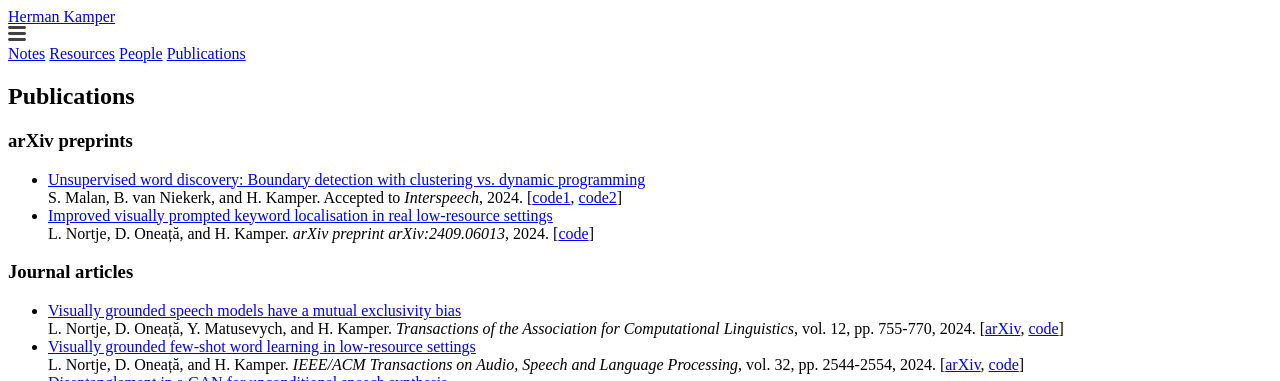
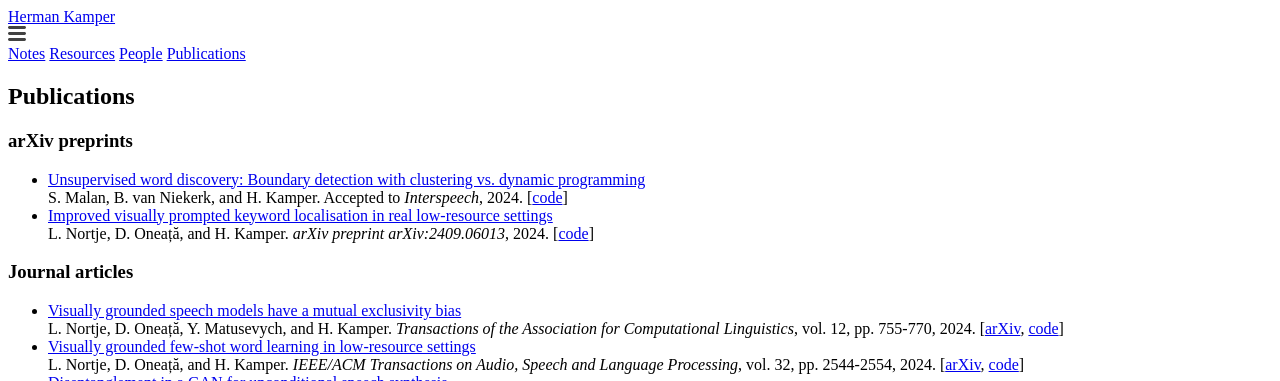
Before and after one commit to kamperh/kamperh.github.io, a Jekyll site: the page built from publications.md, in a window 1280 px wide and 900 px high. Shown: the top 381 px of the window. Built offline with Jekyll 4.4.1, drawn with Linux system fonts in a browser that asks for light colours; a style sheet for code colours, icons or effects is not loaded.

Commit message:
Update publications.md

```diff
--- a/publications.md
+++ b/publications.md
@@ -11,7 +11,7 @@ order: 5
 ### arXiv preprints
 
 - [Unsupervised word discovery: Boundary detection with clustering vs. dynamic programming](https://arxiv.org/abs/2409.14486)
-  S. Malan, B. van Niekerk, and H. Kamper. Accepted to *Interspeech*, 2024. [[code1](https://github.com/s-malan/es-kmeans-plus), [code2](https://github.com/s-malan/prom-seg-clus)]
+  S. Malan, B. van Niekerk, and H. Kamper. Accepted to *Interspeech*, 2024. [[code](https://s-malan.github.io/prom-seg-clus/)]
 - [Improved visually prompted keyword localisation in real low-resource settings](https://arxiv.org/abs/2409.06013)
   L. Nortje, D. Oneață, and H. Kamper. *arXiv preprint arXiv:2409.06013*, 2024. [[code](https://github.com/LeanneNortje/low-resource_VPKL)]
 
```
